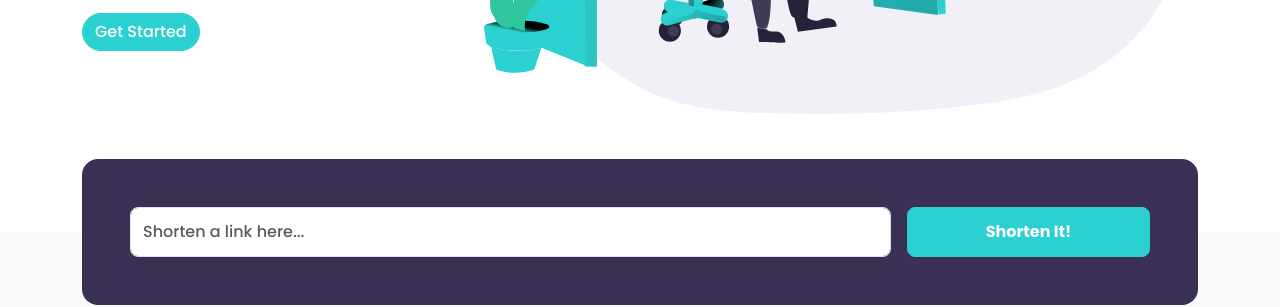
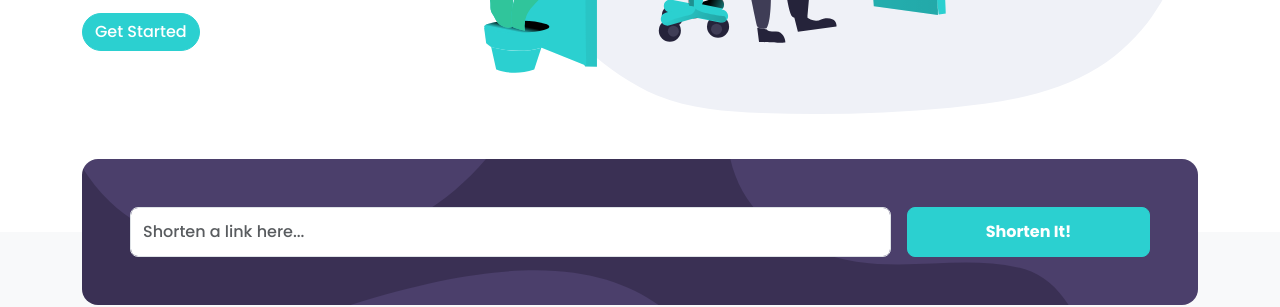
Before and after one commit to ayomideaina/URL_shortening_API, a plain HTML site: page index.html in a window 1280 px wide. Shown: the part 493-800 px from the top of the page. Drawn offline with nearby package versions, Linux system fonts and the light colour scheme.

Commit message:
feat:add bg for shorten section

```diff
--- a/global.css
+++ b/global.css
@@ -58,6 +58,11 @@ body {
 
 .shorten-box {
   background-color: var(--dark-violet);
+  border-radius: 10px;
+  background-image: url("assets/images/bg-boost-desktop.svg");
+  background-repeat: no-repeat;
+  background-position: right top;
+  background-size: cover;
   border-radius: 10px;
   transform: none;
 }
@@ -163,12 +168,6 @@ footer a:hover, footer .bi:hover {
 }
 .text-gray { color: var(--grayish-violet); }
 
-
-.shorten-box {
-  background-color: var(--dark-violet);
-  border-radius: 10px;
-}
-
 @media (min-width: 768px) {
   .shorten-box {
     transform: translateY(-50%);
```
Also changed, not shown: assets/images/bg-boost-desktop.svg (added).
